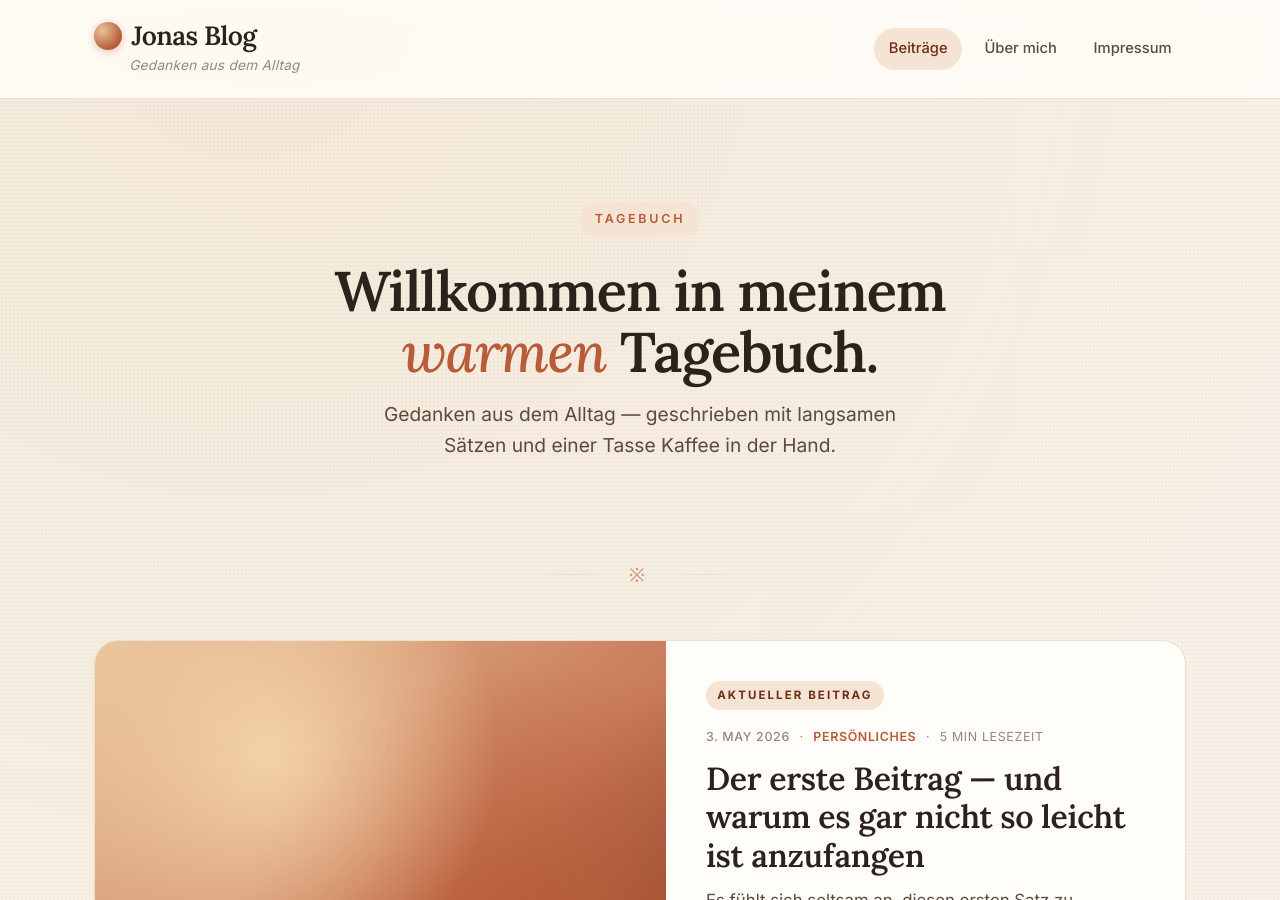
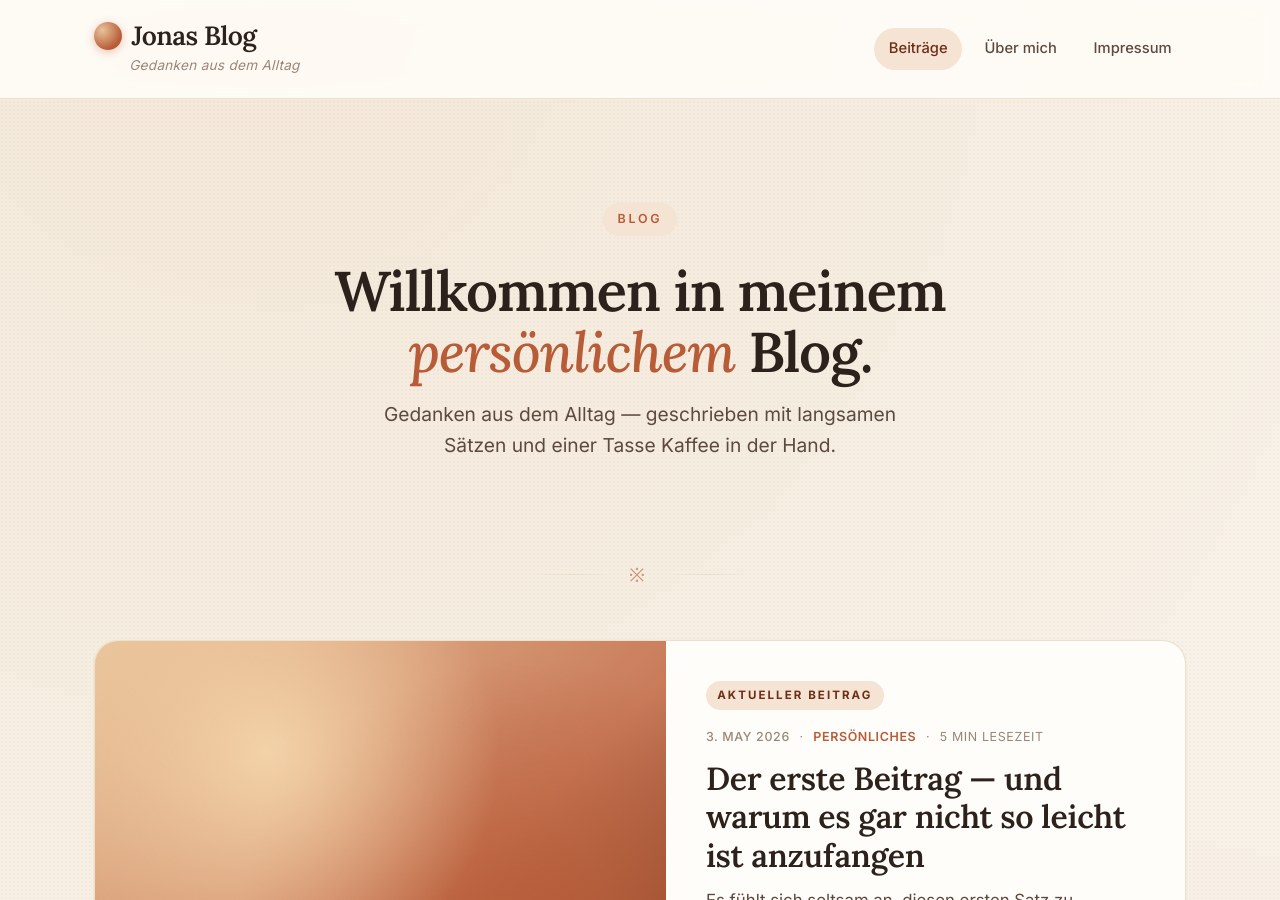
Before and after one commit to jonasweiler-dotcom/jonas_blog, a Jekyll site: the page built from index.html, in a window 1280 px wide and 900 px high. Built offline with Jekyll 4.4.1, drawn with Linux system fonts in a browser that asks for light colours; the list of posts is cut into pages by our own code.

Commit message:
Update home.html

```diff
--- a/_layouts/home.html
+++ b/_layouts/home.html
@@ -5,8 +5,8 @@ layout: default
 <div class="container container-wide">
 
   <header class="site-hero">
-    <span class="eyebrow">Tagebuch</span>
-    <h1>Willkommen in meinem <em>warmen</em> Tagebuch.</h1>
+    <span class="eyebrow">Blog</span>
+    <h1>Willkommen in meinem <em>persönlichem</em> Blog.</h1>
     <p>{{ site.description }} — geschrieben mit langsamen Sätzen und einer Tasse Kaffee in der Hand.</p>
   </header>
 
```
